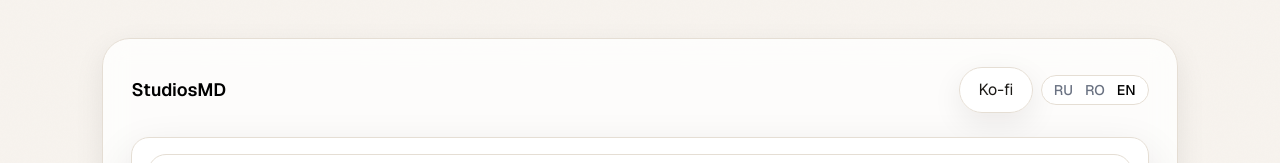
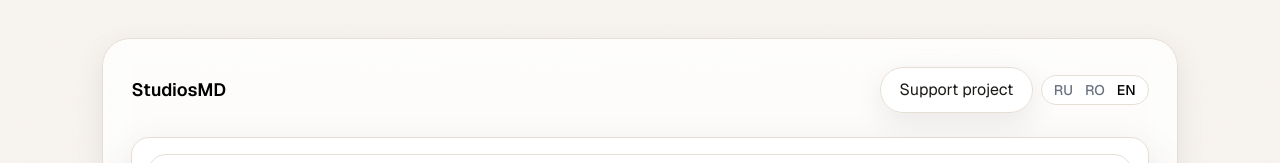
Before and after one commit to vlsh1n/studiosmd, a Next.js app: page /en in a window 1280 px wide. Shown: the top 163 px of the page. Built offline with nearby package versions, Linux system fonts and the light colour scheme; no server answers; the database is empty.

Commit message:
chore: rename kofi button to support project

```diff
--- a/src/app/[locale]/layout.tsx
+++ b/src/app/[locale]/layout.tsx
@@ -2,6 +2,7 @@ import type { Metadata } from "next";
 import Link from "next/link";
 import { notFound } from "next/navigation";
 import { LocaleSwitcher } from "@/components/LocaleSwitcher";
+import { UI_STRINGS } from "@/domain/ui-strings";
 import { isLocale, t } from "@/i18n";
 
 type Props = {
@@ -66,7 +67,7 @@ export default async function LocaleLayout({ children, params }: Props) {
                 rel="noreferrer noopener"
                 className="btn"
               >
-                Ko-fi
+                {UI_STRINGS.support_project[locale]}
               </a>
             )}
             <div className="pill shrink-0 max-w-full">
--- a/src/domain/ui-strings.ts
+++ b/src/domain/ui-strings.ts
@@ -98,4 +98,9 @@ export const UI_STRINGS: UiStrings = {
     ro: "pe oră",
     en: "per hour",
   },
+  support_project: {
+    ru: "Поддержать проект",
+    ro: "Susține proiectul",
+    en: "Support project",
+  },
 };
```
